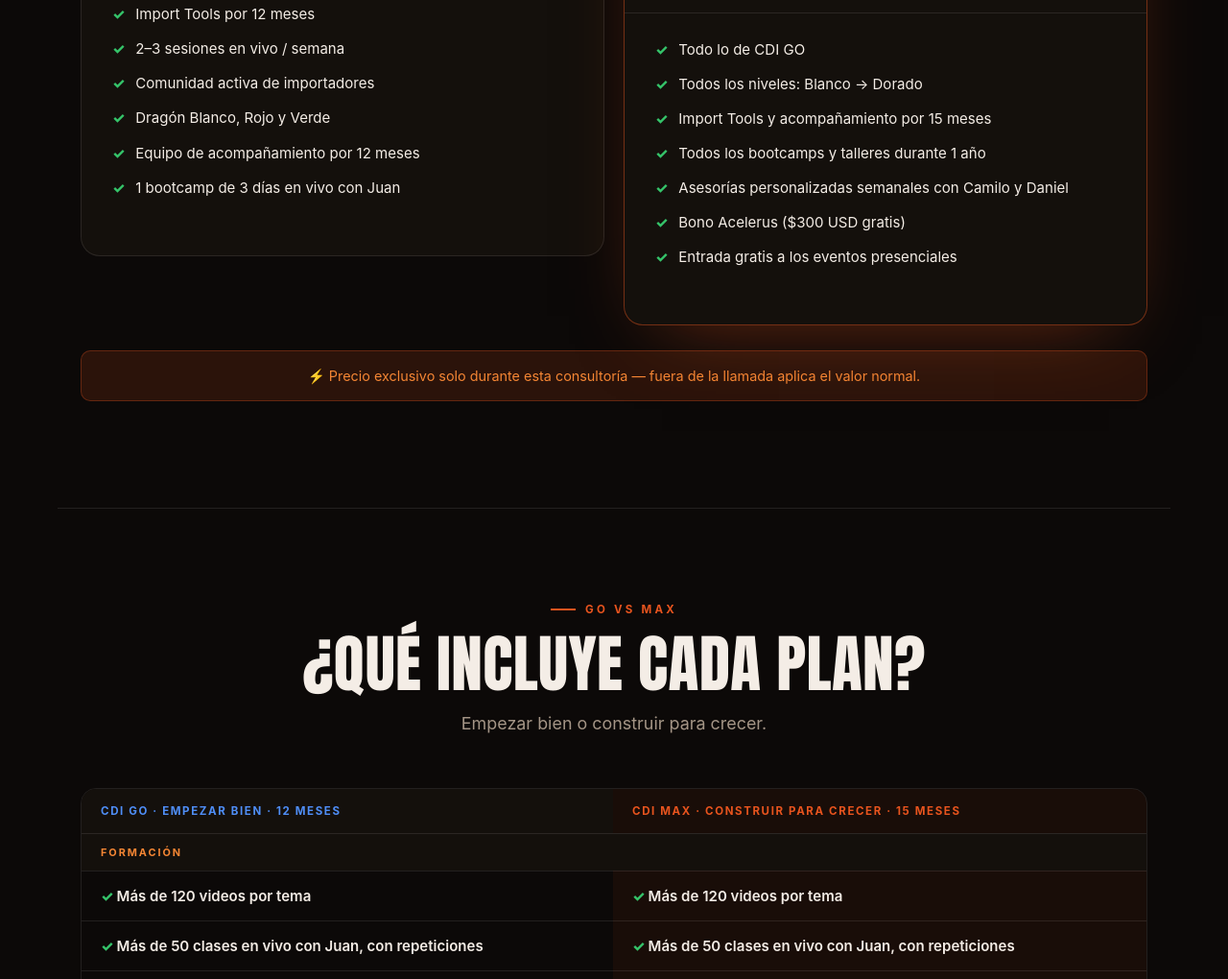
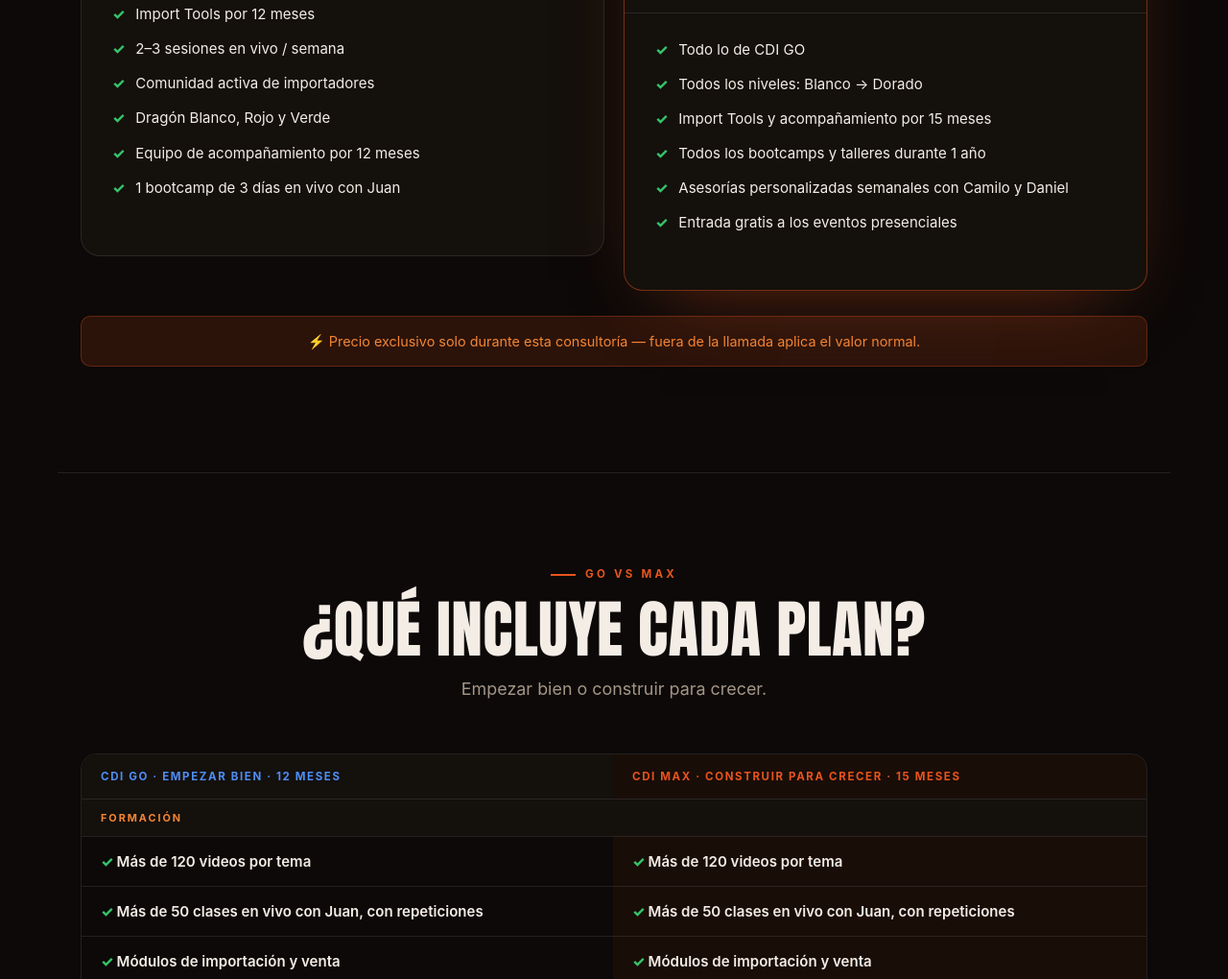
Before and after one commit to Mejiacarlosenrique/Presentacion, a plain HTML site: page index.html in a window 1280 px wide. Shown: the part 10322-11342 px from the top of the page at 96% size. Drawn offline with Linux system fonts and the light colour scheme.

Commit message:
Quitar Bono Acelerus de MAX
Co-Authored-By: Claude Opus 5.5 <noreply@anthropic.com>

```diff
--- a/index.html
+++ b/index.html
@@ -788,7 +788,6 @@
             <li class="upd">Import Tools y acompañamiento por 15 meses</li>
             <li class="upd">Todos los bootcamps y talleres durante 1 año</li>
             <li class="upd">Asesorías personalizadas semanales con Camilo y Daniel</li>
-            <li class="val">Bono Acelerus ($300 USD gratis)</li>
             <li class="upd">Entrada gratis a los eventos presenciales</li>
           </ul>
         </div>
```
